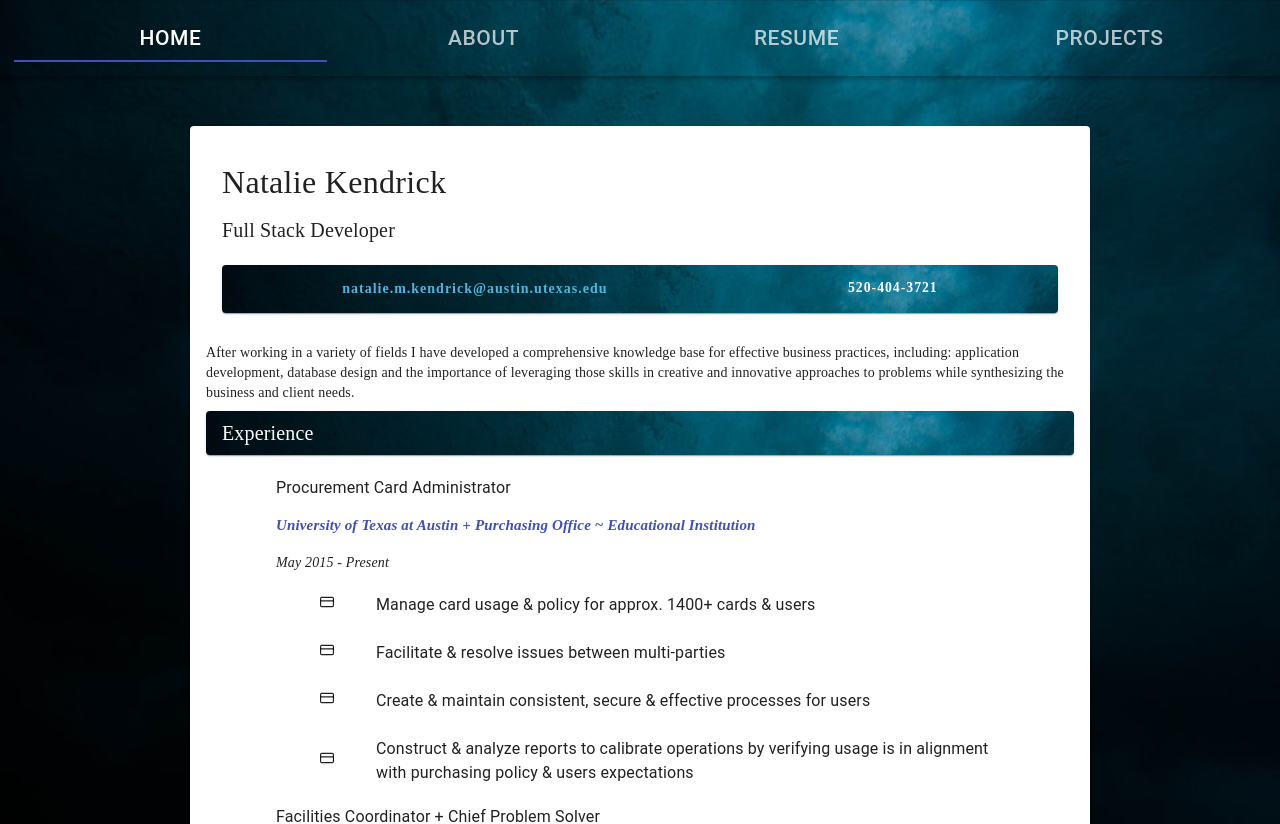
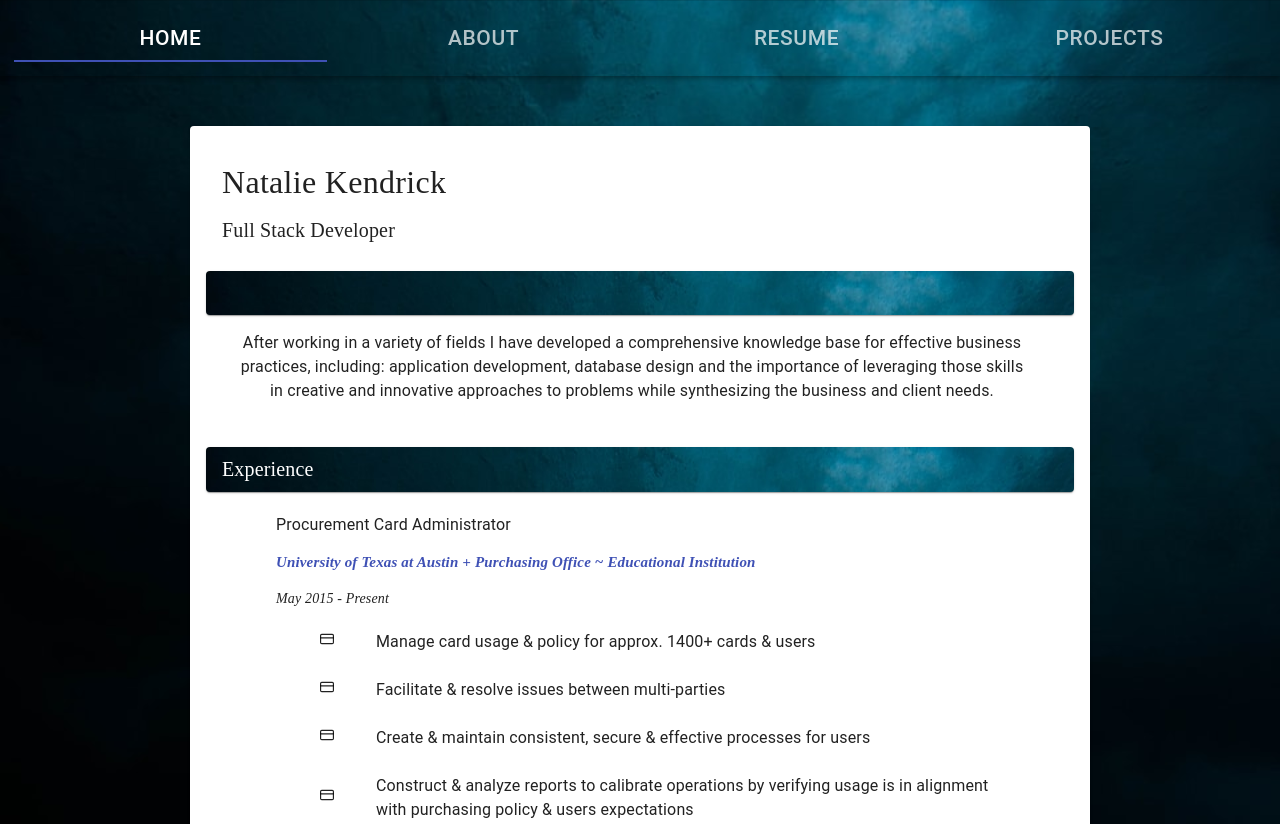
Before and after one commit to listenToRipley/nataliekendrick, a React (Create React App) app: page /resume in a window 1280 px wide. Shown: the top 824 px of the page. Built offline with nearby package versions, Linux system fonts and the light colour scheme.

Commit message:
change divider to mission from header

```diff
--- a/src/Components/ResumeHead.js
+++ b/src/Components/ResumeHead.js
@@ -2,8 +2,6 @@ import React from 'react';
 import { makeStyles } from '@material-ui/core/styles';
 import Paper from '@material-ui/core/Paper';
 import Typography from '@material-ui/core/Typography';
-import Link from '@material-ui/core/Link';
-import backdrop from './projectImgs/backdrop.jpeg';
 
 const useStyles = makeStyles((theme) => ({
   resume: {
@@ -30,24 +28,8 @@ const useStyles = makeStyles((theme) => ({
   title: {
     fontSize: 20,
     marginTop: '.5em',
-  },
-  separates: {
-    display: "flex",
-    flexWrap: "wrap",
-    color: "white",
-    backgroundImage: `url(${backdrop})`,
-    backgroundRepeat: "no-repeat",
-    justifyContent: "space-around",
-    fontWeight: 600,
-    letterSpacing: "1px"
-  },
-  contactText: {
-    flexWrap: 'wrap',
-    fontSize: '98%',
-  },
-  email: {
-    color: '#4fb5dd',
-  },
+    marginBottom: '-2em'
+  }
 
 })
 );
@@ -60,12 +42,6 @@ const ResumeHead = () => {
     <div className={classes.paper}>
     <Typography className={classes.name}>Natalie Kendrick</Typography>
     <p className={classes.title}>Full Stack Developer</p>
-    <Paper className={classes.separates}>
-
-      <p className={classes.email} href='mailto: natalie.m.kendrick@gmail.com'>natalie.m.kendrick@austin.utexas.edu</p>
-      <p disableTypography='true' className={classes.contactText}>520-404-3721</p>
-
-    </Paper>
   </div>
   )
 }
--- a/src/Components/ResumeMission.js
+++ b/src/Components/ResumeMission.js
@@ -1,10 +1,27 @@
 import React from 'react';
 import { makeStyles } from '@material-ui/core/styles';
+import Paper from '@material-ui/core/Paper';
+import ListItem from '@material-ui/core/ListItem';
+import Typography from '@material-ui/core/Typography';
+import backdrop from './projectImgs/backdrop.jpeg';
 
 const useStyles = makeStyles((theme) => ({
+  separates: {
+    display: 'block',
+    color: 'transparent',
+    backgroundImage: `url(${backdrop})`,
+    backgroundRepeat: 'no-repeat'
+  },
+  sectionTitle: {
+    fontSize: 20,
+    marginTop: '-1em'
+  },
   mission: {
-    marginTop: '-4em',
-    marginBottom: '2em'
+    marginBottom: '3em',
+    marginLeft: '1em',
+    marginRight: '2em',
+    padding: '1em',
+    justifyText: 'center'
   }
 }));
 
@@ -13,9 +30,14 @@ const ResumeMission = () => {
   const classes = useStyles();
 
   return (
-    <p className={classes.mission}>
-    After working in a variety of fields I have developed a comprehensive knowledge base for effective business practices, including:  application development, database design and the importance of leveraging those skills in creative and innovative approaches to problems while synthesizing the business and client needs.
-    </p>
+    <div>
+    <Paper className={classes.separates}>
+        <ListItem className={classes.sectionTitle}>Mission</ListItem>
+      </Paper>
+      <Typography className={classes.mission} align="center">
+        After working in a variety of fields I have developed a comprehensive knowledge base for effective business practices, including:  application development, database design and the importance of leveraging those skills in creative and innovative approaches to problems while synthesizing the business and client needs.
+      </Typography>
+    </div>
   )
 
 };
```
